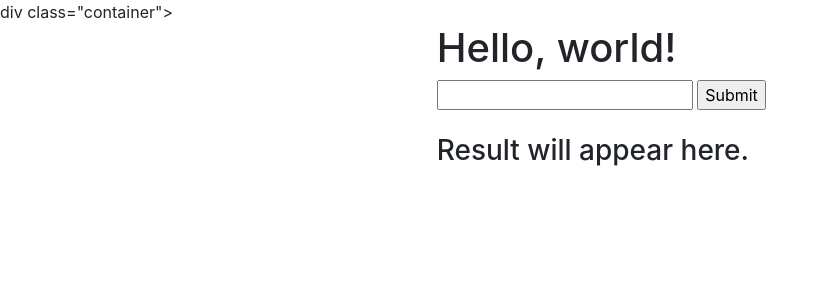
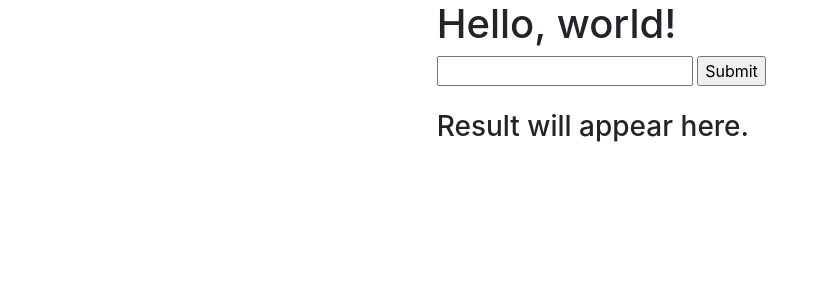
Before and after one commit to Max-le/wikipython-server, a Flask app: page / in a window 1280 px wide. Shown: the top 300 px of the page, without its empty margins (0-828 px from the left). Run offline with Flask 2, Linux system fonts and the light colour scheme; some libraries are stand-ins or nearby versions.

Commit message:
clean template

```diff
--- a/templates/home.html
+++ b/templates/home.html
@@ -11,7 +11,6 @@
     <title>Hello, world!</title>
   </head>
   <body>
-    div class="container">
   <div class="row">
     <div class="col">
     </div>
```
